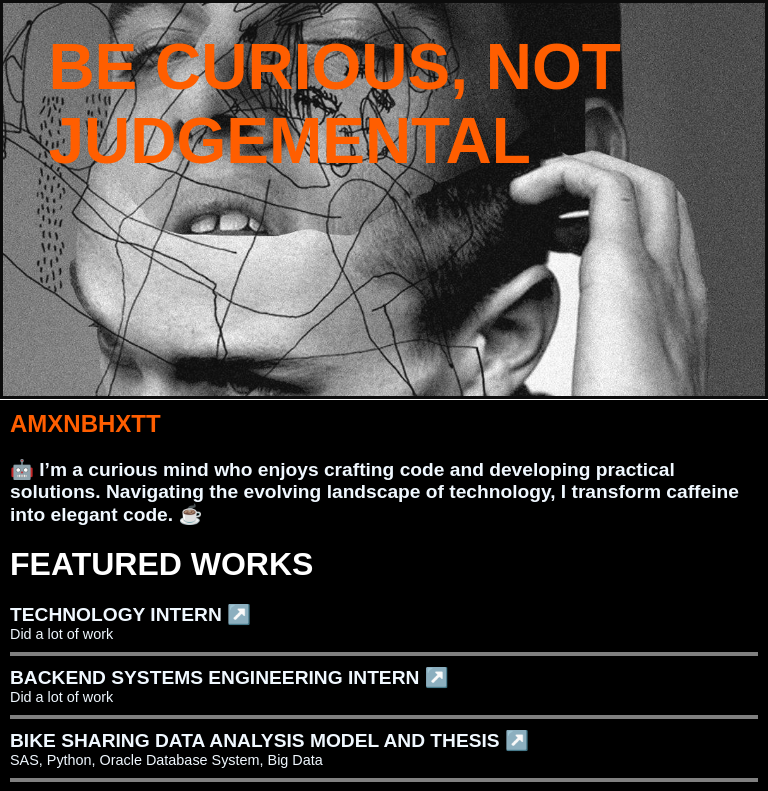
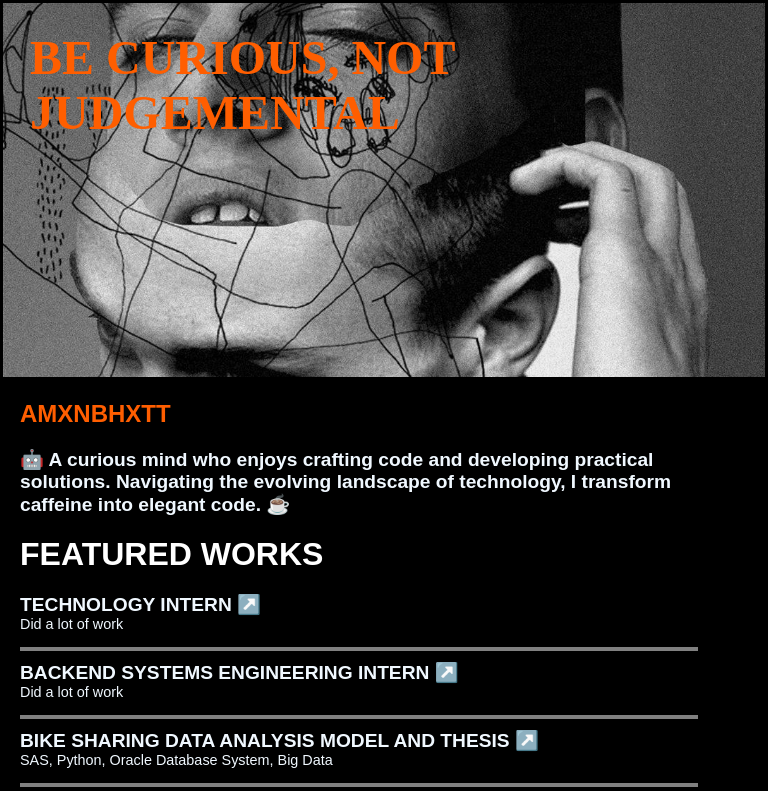
Before and after one commit to AmxnBhxtt/Personal-Website, a React (Create React App) app: page / in a window 768 px wide. Shown: the top 791 px of the page. Built offline with nearby package versions, Linux system fonts and the light colour scheme.

Commit message:
fixed broken compatibility with mac

```diff
--- a/src/App.css
+++ b/src/App.css
@@ -1,23 +1,27 @@
-
+body {
+  background-color: #000000;
+  margin: 0;
+  overflow-x: hidden; /* Prevent horizontal scrolling */
+}
 
 .container {
   display: flex;
   height: 100vh; /* Full height of the viewport */
+  width: 100vw; /* Full width of the viewport */
 }
 
 .page-title {
-  font-size: 1.75rem; /* Adjust font size as needed */
-  color: rgb(255, 94, 0); /* Change color if needed */
-  margin-bottom: 20px; /* Space below the title */
-  font-family: Arial, Helvetica, sans-serif; /* Ensure consistent font */
+  font-size: 1.75rem;
+  color: rgb(255, 94, 0);
+  margin-bottom: 20px;
+  font-family: Arial, Helvetica, sans-serif;
   font-weight: 50%;
 }
 
-
 .left {
   flex: 5;
-  padding: 20px; /* Add padding for better spacing */
-  background-color: #000000; /* Background color for visibility */
+  padding: 20px;
+  background-color: #000000;
   color: aliceblue;
   font-family: Arial, Helvetica, sans-serif;
 }
@@ -25,26 +29,26 @@
 .about-section,
 .featured-work,
 .projects {
+  margin-bottom: 20px;
+}
 
-  margin-bottom: 20px; /* Space between sections */
-}
-p{
+p {
   font-size: 13px;
   font-weight: 50;
 }
+
 h2 {
-  font-size: 3rem; /* Adjust heading size as needed */
+  font-size: 3rem;
   color: rgb(255, 255, 255);
 }
 
 h3 {
-  font-size: 1.45rem; /* Smaller heading size */
-
+  font-size: 1.45rem;
 }
 
 hr {
-  border: 2.5px solid rgb(128, 128, 128); /* Line style */
-  margin:15px 50px 10px 0px; /* Space around lines */
+  border: 2.5px solid rgb(128, 128, 128);
+  margin: 15px 50px 10px 0px;
 }
 
 .right {
@@ -55,7 +59,7 @@ hr {
 .image-container {
   position: relative;
   width: 100%;
-  height: 99.73%;
+  height: 100%;
 }
 
 .background-image {
@@ -63,175 +67,147 @@ hr {
   height: 100%;
   object-fit: cover;
   opacity: 95%;
-  filter: blur(px); /* Add blur effect to the images */
   border: 3px solid rgb(0, 0, 0);
-
 }
 
-  .text-overlay {
-    position: absolute;
-    top: 20px; /* Distance from the top */
-    left: 20px; /* Distance from the left */
-    color: rgb(255, 94, 0); /* Orange text */
-    font-size: 3.3rem; /* Adjust font size as needed */
-    text-align: left; /* Left-aligned text */
-    padding: 50px; /* Padding around the text */
-    font-family: Arial, Helvetica, sans-serif;
-  }
+.text-overlay {
+  position: absolute;
+  top: 20px;
+  left: 20px;
+  color: rgb(255, 94, 0);
+  font-size: 3rem;
+  text-align: left;
+  padding: 10px;
+  max-width: 90%; /* Ensure text stays within the image container */
+  box-sizing: border-box;
+}
 
-/* Mobile layout: move right section on top */
+/* Mobile layout: move right section on top and scroll together */
 @media (max-width: 768px) {
   .container {
-    flex-direction: column; /* Stack the sections vertically */
+    flex-direction: column;
+    height: auto; /* Allow the container to expand with content */
   }
 
   .right {
-    order: 1; /* Move the right side (images) to the top */
-    flex: none; /* Reset flex */
-    height: 50vh; /* Adjust the height for mobile view */
+    order: 1;
+    flex: none;
+    height: auto; /* Allow the image section to take its natural height */
   }
 
   .left {
-    order: 2; /* Move the left side (content) to the bottom */
-    flex: none; /* Reset flex */
+    order: 2;
+    flex: none;
     height: auto; /* Let the content take its natural height */
   }
 
-  .text-overlay {
-    font-size: 1rem; /* Adjust font size for smaller screens */
-    padding: 10px; /* Reduce padding for mobile view */
-    width: 90%; /* Make sure it fits within the screen */
-    left: 5%; /* Center horizontally by giving space on the left */
-    right: 5%; /* Add space on the right as well */
-    box-sizing: border-box; /* Include padding in width */
+  .image-container {
+    height: auto; /* Allow the image container to grow with content */
   }
 
   .background-image {
-    height: 100%;
+    height: auto;
+    object-fit: contain; /* Ensure the image is fully visible and doesn't crop */
+  }
+
+  .text-overlay {
+    font-size: 1rem;
+    padding: 10px;
+    width: 90%;
+    left: 5%;
+    right: 5%;
+    box-sizing: border-box;
   }
 
   .page-title {
-    font-size: 1.5rem; /* Adjust title size for mobile */
+    font-size: 1.5rem;
   }
 
   h2 {
-    font-size: 2rem; /* Smaller headings on mobile */
+    font-size: 2rem;
   }
 
   h3 {
-    font-size: 1.2rem; /* Adjust heading size */
+    font-size: 1.2rem;
   }
 
   p {
-    font-size: 0.9rem; /* Adjust paragraph size */
+    font-size: 0.9rem;
   }
 }
-
-/* Default desktop styles will apply above 1024px */
 
 /* Mid-size screens: Tablets, iPads, and MacBooks */
 @media (min-width: 768px) and (max-width: 1024px) {
   .container {
-    flex-direction: column; /* Stack the sections vertically */
+    display: flex;
+    height: 100vh;
+    overflow: hidden;
+  }
+
+  .left {
+    flex: 5;
+    padding: 20px;
+    background-color: #000000;
+    color: aliceblue;
+    font-family: Arial, Helvetica, sans-serif;
+    overflow-y: auto;
   }
 
   .right {
-    order: 1; /* Move the right side (images) to the top */
-    flex: none; /* Reset flex */
-    height: 50vh; /* Adjust the height */
+    flex: 5;
+    position: relative;
+    overflow: hidden;
   }
 
-  .left {
-    order: 2; /* Move the left side (content) to the bottom */
-    flex: none; /* Reset flex */
-    height: auto; /* Let the content take its natural height */
-    padding: 15px; /* Adjust padding for mid-size screens */
+  .image-container {
+    position: relative;
+    width: 100%;
+    height: 100%;
+    overflow: hidden;
+  }
+
+  .background-image {
+    width: 100%;
+    height: 100%;
+    object-fit: cover;
+    opacity: 95%;
+    border: 3px solid rgb(0, 0, 0);
   }
 
   .text-overlay {
-    font-size: 2.5rem; /* Adjust font size for mid-size screens */
-    padding: 15px; /* Reduce padding to prevent text overflow */
-    width: 90%; /* Ensure it fits within the screen */
-    left: 5%; /* Center horizontally */
-    right: 5%; /* Space on the right */
-    box-sizing: border-box; /* Include padding in width */
+    position: absolute;
+    top: 20px;
+    left: 20px;
+    color: rgb(255, 94, 0);
+    font-size: 1.5rem;
+    text-align: left;
+    padding: 10px;
+    max-width: 90%;
+    box-sizing: border-box;
+  }
+
+  hr {
+    border: 2.5px solid rgb(128, 128, 128);
+    margin: 15px 50px 10px 0px;
+  }
+}
+
+/* Adjustments for 1440x900 */
+@media (min-width: 1024px) and (max-width: 1440px) {
+  .container {
+    height: 100vh;
+    overflow: hidden;
+  }
+
+  .right {
+    overflow: hidden;
+  }
+
+  .text-overlay {
+    max-width: 85%; /* Ensure overlay text stays within image container */
   }
 
   .background-image {
-    height: 100%;
-    object-fit: cover; /* Ensure the image covers the container */
-  }
-
-  .page-title {
-    font-size: 1.75rem; /* Adjust title size for mid-screens */
-  }
-
-  h2 {
-    font-size: 2.5rem; /* Adjust heading size */
-  }
-
-  h3 {
-    font-size: 1.3rem; /* Adjust heading size */
-  }
-
-  p {
-    font-size: 1rem; /* Adjust paragraph size */
-  }
-
-  hr {
-    margin: 15px 0; /* Adjust margins for better spacing */
+    object-fit: contain; /* Make sure the image fits well without cropping */
   }
 }
-
-/* Mobile layout: Phones and smaller screens below 768px */
-@media (max-width: 768px) {
-  .container {
-    flex-direction: column; /* Stack the sections vertically */
-  }
-
-  .right {
-    order: 1; /* Move the right side (images) to the top */
-    flex: none; /* Reset flex */
-    height: 50vh; /* Adjust the height */
-  }
-
-  .left {
-    order: 2; /* Move the left side (content) to the bottom */
-    flex: none; /* Reset flex */
-    height: auto; /* Let the content take its natural height */
-    padding: 10px; /* Adjust padding for smaller screens */
-  }
-
-  .text-overlay {
-    font-size: 2rem; /* Adjust font size for smaller screens */
-    padding: 10px; /* Reduce padding for mobile view */
-    width: 90%; /* Ensure it fits within the screen */
-    left: 5%; /* Center horizontally */
-    right: 5%; /* Space on the right */
-    box-sizing: border-box; /* Include padding in width */
-  }
-
-  .background-image {
-    height: 100%;
-  }
-
-  .page-title {
-    font-size: 1.5rem; /* Adjust title size for mobile */
-  }
-
-  h2 {
-    font-size: 2rem; /* Smaller headings on mobile */
-  }
-
-  h3 {
-    font-size: 1.2rem; /* Adjust heading size */
-  }
-
-  p {
-    font-size: 0.9rem; /* Adjust paragraph size */
-  }
-
-  hr {
-    margin: 10px 0; /* Adjust margin */
-  }
-}
--- a/src/App.js
+++ b/src/App.js
@@ -28,7 +28,7 @@ const App = () => {
 
         <div className="about-section">
           <h3>
-            🤖 I’m a curious mind who enjoys crafting code and developing
+            🤖 A curious mind who enjoys crafting code and developing
             practical solutions. Navigating the evolving landscape of
             technology, I transform caffeine into elegant code. ☕
           </h3>
```
